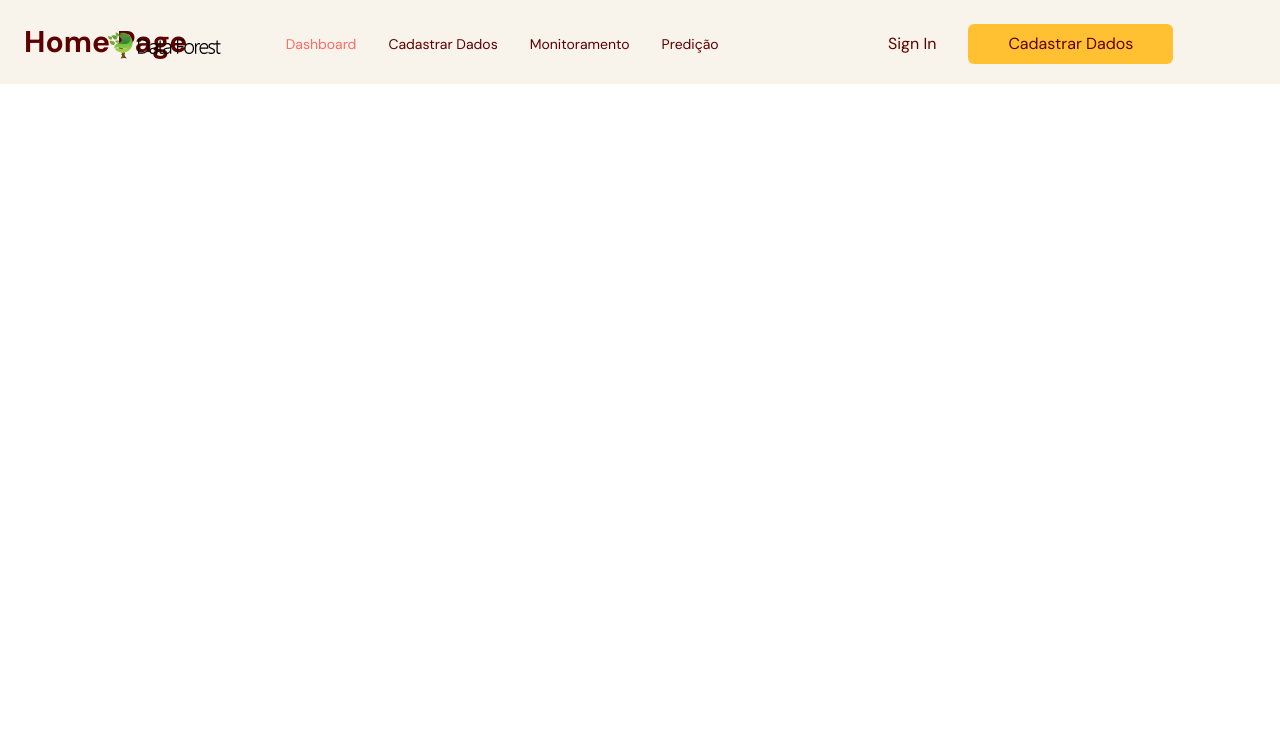
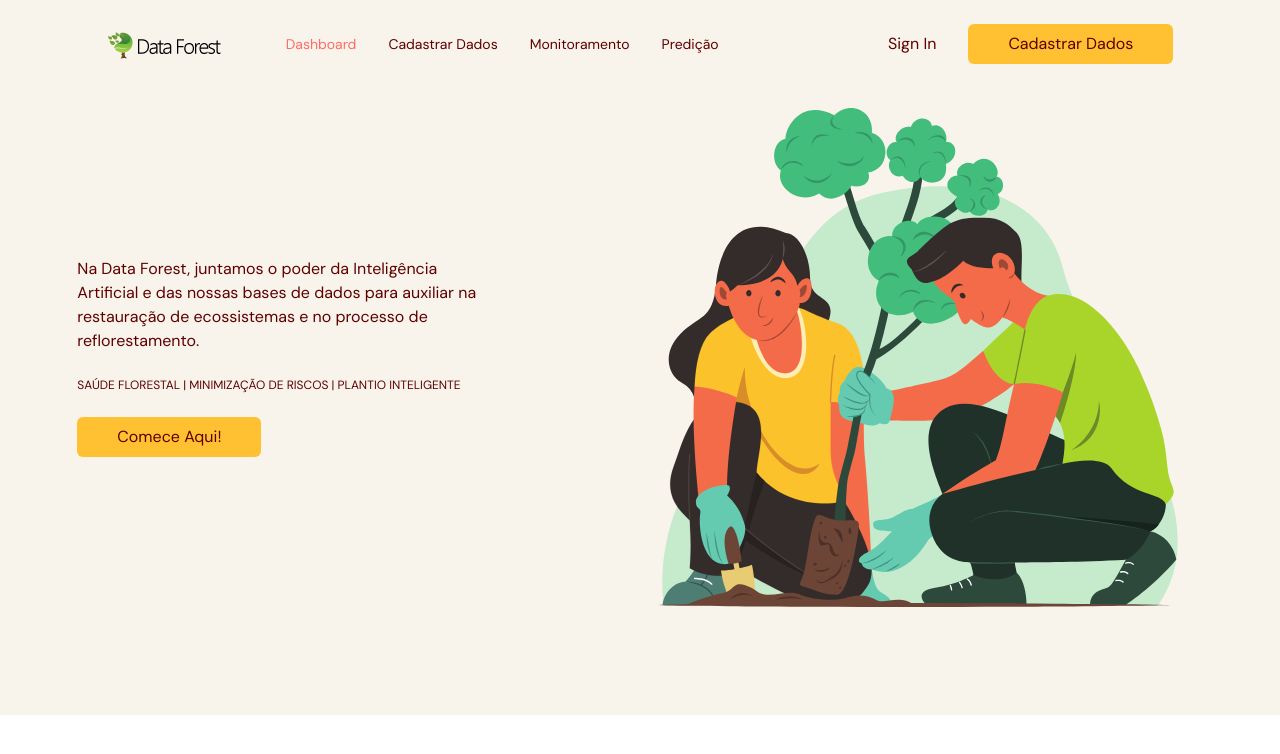
Before and after one commit to bytelabss/frontend-dataforest, a React (Vite) app: page / in a window 1280 px wide. Shown: the top 754 px of the page. Built offline with nearby package versions, Linux system fonts and the light colour scheme.

Commit message:
criaçao pagina home

```diff
--- a/src/pages/Home.tsx
+++ b/src/pages/Home.tsx
@@ -1,9 +1,25 @@
 import { JSX } from "react";
+import Plant from '../assets/plant.svg'
 
 export default function Home(): JSX.Element {
     return (
       <div className="p-6 bg-gray-20">
-        <h1 className="text-3xl font-bold">Home Page</h1>
+        <div className="w-full flex justify-end items-center gap-24 mr-10">
+          <div className="w-1/3">
+            <p>Na Data Forest, juntamos o poder da Inteligência Artificial e das nossas bases de dados para auxiliar na restauração de ecossistemas e no processo de reflorestamento.</p>
+            <br />
+            <p className="text-xs">SAÚDE FLORESTAL | MINIMIZAÇÃO DE RISCOS | PLANTIO INTELIGENTE</p>
+            <br />
+            <button
+              className="rounded-md bg-secondary-500 px-10 py-2 hover:bg-primary-500 hover:text-white"
+            >
+              Comece Aqui!
+            </button>
+          </div>
+          <div className="w-2xl">
+            <img src={Plant} alt="arrow" />
+          </div>
+        </div>
       </div>
     );
   }
```
Also changed, not shown: src/assets/plant.jpg (added), src/assets/plant.svg (added).
